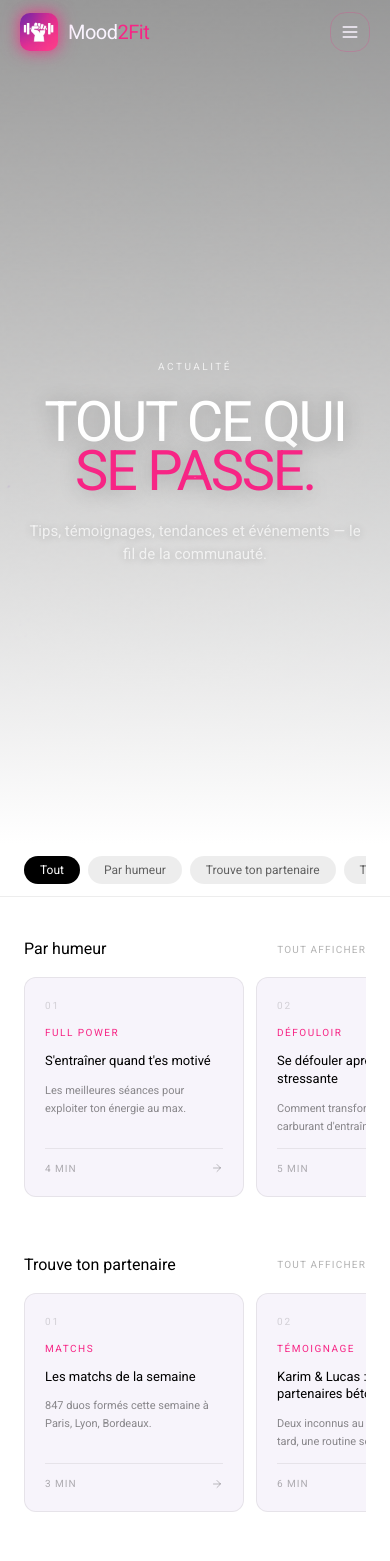
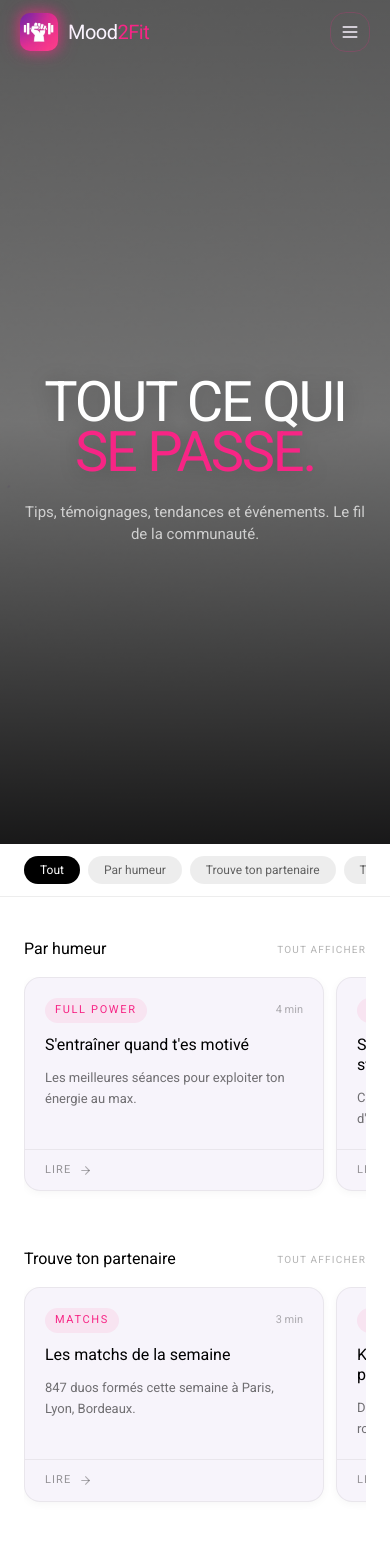
Before and after one commit to AlfaGyattt/Vercel, a Next.js app: page /actualite in a window 390 px wide. Shown: the top 1561 px of the page. Built offline with nearby package versions, Linux system fonts and the light colour scheme.

Commit message:
Semaine 3 commit

```diff
--- a/app/actualite/page.tsx
+++ b/app/actualite/page.tsx
@@ -2,7 +2,7 @@
 
 import { useState, useRef } from "react";
 import Link from "next/link";
-import { motion, AnimatePresence } from "framer-motion";
+import { motion, AnimatePresence, useScroll, useTransform } from "framer-motion";
 import { useForm } from "react-hook-form";
 import { zodResolver } from "@hookform/resolvers/zod";
 import { z } from "zod";
@@ -10,14 +10,13 @@ import { CheckCircle, Loader2, Bell, ChevronRight, ChevronLeft, ArrowRight } fro
 import Navbar from "@/components/Navbar";
 import Footer from "@/components/Footer";
 
-// ─── DONNÉES ─────────────────────────────────────────────────
 const categories = [
-  { id: "humeur",     label: "Par humeur",             color: "#f72585" },
-  { id: "partenaire", label: "Trouve ton partenaire",  color: "#f72585" },
-  { id: "tendances",  label: "Tendances sport",        color: "#f72585" },
-  { id: "conseils",   label: "Conseils & bien-être",   color: "#f72585" },
-  { id: "evenements", label: "Événements",             color: "#f72585" },
-  { id: "stories",    label: "Success stories",        color: "#f72585" },
+  { id: "humeur",     label: "Par humeur" },
+  { id: "partenaire", label: "Trouve ton partenaire" },
+  { id: "tendances",  label: "Tendances sport" },
+  { id: "conseils",   label: "Conseils & bien-être" },
+  { id: "evenements", label: "Événements" },
+  { id: "stories",    label: "Success stories" },
 ];
 
 const rows: Record<string, { id: string; title: string; tag: string; desc: string; read: string }[]> = {
@@ -25,7 +24,7 @@ const rows: Record<string, { id: string; title: string; tag: string; desc: strin
     { id: "h1", title: "S'entraîner quand t'es motivé", tag: "Full Power", desc: "Les meilleures séances pour exploiter ton énergie au max.", read: "4 min" },
     { id: "h2", title: "Se défouler après une journée stressante", tag: "Défouloir", desc: "Comment transformer le stress en carburant d'entraînement.", read: "5 min" },
     { id: "h3", title: "Sport chill & détente", tag: "Mode Zen", desc: "Yoga, stretching, marche active. Le sport peut aussi être doux.", read: "3 min" },
-    { id: "h4", title: "Boost d'énergie express", tag: "5 min chrono", desc: "Quand t'as 10 minutes et zéro motivation — le plan B.", read: "3 min" },
+    { id: "h4", title: "Boost d'énergie express", tag: "5 min chrono", desc: "Quand t'as 10 minutes et zéro motivation, le plan B.", read: "3 min" },
     { id: "h5", title: "Séance de récup active", tag: "Récupération", desc: "Après une semaine intense, comment s'entraîner sans s'épuiser.", read: "4 min" },
     { id: "h6", title: "Motivation à zéro ? Ce que font les pros", tag: "Mental", desc: "Discipline, rituels, environnement. Les vraies clés de la régularité.", read: "6 min" },
   ],
@@ -46,11 +45,11 @@ const rows: Record<string, { id: string; title: string; tag: string; desc: strin
     { id: "t6", title: "Le sleep training, nouvelle obsession des sportifs", tag: "Tendance", desc: "Optimiser son sommeil pour performer. La science et les pratiques.", read: "5 min" },
   ],
   conseils: [
-    { id: "c1", title: "Manger avant la séance : ce que dit la science", tag: "Nutrition", desc: "Timing, quantité, type d'aliments. Le guide factuel sans bullshit.", read: "5 min" },
-    { id: "c2", title: "Récupération : les 3 erreurs que tout le monde fait", tag: "Récup", desc: "Sommeil, hydratation, étirements — ce qu'on fait tous mal.", read: "6 min" },
+    { id: "c1", title: "Manger avant la séance : ce que dit la science", tag: "Nutrition", desc: "Timing, quantité, type d'aliments. Le guide factuel.", read: "5 min" },
+    { id: "c2", title: "Récupération : les 3 erreurs que tout le monde fait", tag: "Récup", desc: "Sommeil, hydratation, étirements. Ce qu'on fait tous mal.", read: "6 min" },
     { id: "c3", title: "Rester motivé même les jours sans", tag: "Mental", desc: "Discipline vs motivation. Ce que les athlètes font différemment.", read: "5 min" },
     { id: "c4", title: "Le sommeil, premier facteur de performance", tag: "Santé", desc: "7h vs 9h. Ce que les données disent sur le sport et le repos.", read: "4 min" },
-    { id: "c5", title: "Créatine, whey, caféine — ce qui marche vraiment", tag: "Supps", desc: "Sans marketing. Sans influenceurs. Juste les études.", read: "7 min" },
+    { id: "c5", title: "Créatine, whey, caféine : ce qui marche vraiment", tag: "Supps", desc: "Sans marketing. Sans influenceurs. Juste les études.", read: "7 min" },
     { id: "c6", title: "Pourquoi tu stagnes et comment en sortir", tag: "Progression", desc: "Plateau de progression : causes, solutions, méthodes prouvées.", read: "6 min" },
   ],
   evenements: [
@@ -71,7 +70,6 @@ const rows: Record<string, { id: string; title: string; tag: string; desc: strin
   ],
 };
 
-// ─── NEWSLETTER ───────────────────────────────────────────────
 const schema = z.object({ email: z.string().email("Email invalide") });
 type FormData = z.infer<typeof schema>;
 
@@ -79,30 +77,23 @@ function NewsletterBanner() {
   const [submitted, setSubmitted] = useState(false);
   const { register, handleSubmit, formState: { errors, isSubmitting } } = useForm<FormData>({ resolver: zodResolver(schema) });
   const onSubmit = async (_: FormData) => { await new Promise(r => setTimeout(r, 800)); setSubmitted(true); };
-
   return (
-    <div className="mt-20 rounded-2xl p-8 md:p-12 flex flex-col md:flex-row md:items-center gap-8"
-      style={{ background: "#f72585" }}>
+    <div className="mt-20 rounded-2xl p-8 md:p-12 flex flex-col md:flex-row md:items-center gap-8" style={{ background: "#f72585" }}>
       <div className="flex flex-col gap-3 flex-1">
-        <h2 className="font-roboto font-900 uppercase text-white leading-[0.9] tracking-[-0.03em]"
-          style={{ fontSize: "clamp(28px, 4vw, 52px)" }}>
+        <h2 className="font-roboto font-900 uppercase text-white leading-[0.9] tracking-[-0.03em]" style={{ fontSize: "clamp(28px, 4vw, 52px)" }}>
           Dans la boucle avant tout le monde.
         </h2>
-        <p className="font-roboto font-400 text-white/70 text-sm max-w-md">
-          Chaque semaine, l'essentiel de la communauté Mood2Fit. Zéro bruit.
-        </p>
+        <p className="font-roboto font-400 text-white/70 text-sm max-w-md">Chaque semaine, l'essentiel de la communauté Mood2Fit. Zéro bruit.</p>
       </div>
       <div className="flex-shrink-0 w-full md:w-[380px]">
         <AnimatePresence mode="wait">
           {submitted ? (
-            <motion.div key="ok" initial={{ opacity: 0 }} animate={{ opacity: 1 }}
-              className="flex items-center gap-3 text-white">
+            <motion.div key="ok" initial={{ opacity: 0 }} animate={{ opacity: 1 }} className="flex items-center gap-3 text-white">
               <CheckCircle size={22} />
               <span className="font-roboto font-700 text-sm">Tu es dans la boucle !</span>
             </motion.div>
           ) : (
-            <motion.form key="form" onSubmit={handleSubmit(onSubmit)}
-              className="flex gap-3" noValidate>
+            <motion.form key="form" onSubmit={handleSubmit(onSubmit)} className="flex gap-3" noValidate>
               <input type="email" placeholder="ton@email.com"
                 className="flex-1 px-5 py-3.5 rounded-full font-roboto font-400 text-black placeholder-black/35 focus:outline-none text-sm bg-white"
                 {...register("email")} />
@@ -120,56 +111,40 @@ function NewsletterBanner() {
   );
 }
 
-// ─── CARD ─────────────────────────────────────────────────────
 function Card({ item, index }: { item: typeof rows["humeur"][0]; index: number }) {
   return (
-    <motion.article
-      initial={{ opacity: 0, y: 16 }}
-      whileInView={{ opacity: 1, y: 0 }}
-      viewport={{ once: true, margin: "-40px" }}
-      transition={{ duration: 0.45, delay: index * 0.04 }}
-      className="flex-shrink-0 w-[220px] md:w-[240px] flex flex-col gap-3 p-5 rounded-xl cursor-pointer group/card transition-all duration-200"
-      style={{ background: "#f7f4fb", border: "1px solid rgba(0,0,0,0.07)" }}
-      whileHover={{ backgroundColor: "#f0edf8", y: -4, borderColor: "rgba(247,37,133,0.4)" }}
+    <article
+      className="flex-shrink-0 w-[300px] md:w-[320px] flex flex-col cursor-pointer group/card overflow-hidden rounded-2xl"
+      style={{ background: "#f7f4fb", border: "1px solid rgba(0,0,0,0.06)", boxShadow: "0 2px 8px rgba(0,0,0,0.04)" }}
     >
-      {/* Numéro discret */}
-      <span className="font-roboto font-900 text-[10px] tracking-[0.2em] text-black/15">
-        {String(index + 1).padStart(2, "0")}
-      </span>
-
-      {/* Tag */}
-      <span className="font-roboto font-700 text-[10px] tracking-[0.15em] uppercase text-[#f72585]">
-        {item.tag}
-      </span>
-
-      {/* Titre */}
-      <h3 className="font-roboto font-700 text-black leading-snug group-hover/card:text-[#f72585] transition-colors duration-200"
-        style={{ fontSize: "13px" }}>
-        {item.title}
-      </h3>
-
-      {/* Desc */}
-      <p className="font-roboto font-400 text-black/45 text-[11px] leading-relaxed flex-1">
-        {item.desc}
-      </p>
-
-      {/* Footer */}
-      <div className="flex items-center justify-between pt-3"
-        style={{ borderTop: "1px solid rgba(0,0,0,0.07)" }}>
-        <span className="font-roboto text-[10px] text-black/30 uppercase tracking-[0.1em]">{item.read}</span>
-        <ArrowRight size={12} className="text-black/25 group-hover/card:text-[#f72585] group-hover/card:translate-x-1 transition-all duration-200" />
+      <div className="flex items-center justify-between px-5 pt-5 pb-3">
+        <span className="font-roboto font-700 text-[11px] tracking-[0.15em] uppercase px-2.5 py-1 rounded-full"
+          style={{ background: "rgba(247,37,133,0.08)", color: "#f72585" }}>
+          {item.tag}
+        </span>
+        <span className="font-roboto text-[11px] text-black/30 font-500">{item.read}</span>
       </div>
-    </motion.article>
+      <div className="px-5 pb-3">
+        <h3 className="font-roboto font-700 text-black leading-tight group-hover/card:text-[#f72585] transition-colors duration-200" style={{ fontSize: "16px" }}>
+          {item.title}
+        </h3>
+      </div>
+      <div className="px-5 pb-5 flex-1">
+        <p className="font-roboto font-400 text-black/55 leading-relaxed" style={{ fontSize: "13px" }}>{item.desc}</p>
+      </div>
+      <div className="flex items-center gap-2 px-5 py-3 group-hover/card:bg-[#f72585] transition-colors duration-200" style={{ borderTop: "1px solid rgba(0,0,0,0.06)" }}>
+        <span className="font-roboto font-700 text-[11px] uppercase tracking-[0.1em] text-black/40 group-hover/card:text-white transition-colors duration-200">Lire</span>
+        <ArrowRight size={13} className="text-black/30 group-hover/card:text-white group-hover/card:translate-x-1 transition-all duration-200" />
+      </div>
+    </article>
   );
 }
 
-// ─── ROW ──────────────────────────────────────────────────────
 function ContentRow({ catId }: { catId: string }) {
   const items = rows[catId] || [];
   const scrollRef = useRef<HTMLDivElement>(null);
   const scroll = (dir: "left" | "right") =>
-    scrollRef.current?.scrollBy({ left: dir === "right" ? 280 : -280, behavior: "smooth" });
-
+    scrollRef.current?.scrollBy({ left: dir === "right" ? 340 : -340, behavior: "smooth" });
   return (
     <div className="relative group/row">
       <button onClick={() => scroll("left")} aria-label="Gauche"
@@ -177,11 +152,9 @@ function ContentRow({ catId }: { catId: string }) {
         style={{ background: "#fff", border: "1px solid rgba(0,0,0,0.12)", boxShadow: "0 2px 12px rgba(0,0,0,0.08)" }}>
         <ChevronLeft size={16} className="text-black" />
       </button>
-
       <div ref={scrollRef} className="flex gap-3 overflow-x-auto pb-2" style={{ scrollbarWidth: "none" }}>
         {items.map((item, i) => <Card key={item.id} item={item} index={i} />)}
       </div>
-
       <button onClick={() => scroll("right")} aria-label="Droite"
         className="absolute right-0 top-1/2 -translate-y-1/2 translate-x-4 z-20 w-9 h-9 rounded-full flex items-center justify-center opacity-0 group-hover/row:opacity-100 transition-all duration-200 hover:scale-110"
         style={{ background: "#fff", border: "1px solid rgba(0,0,0,0.12)", boxShadow: "0 2px 12px rgba(0,0,0,0.08)" }}>
@@ -191,71 +164,55 @@ function ContentRow({ catId }: { catId: string }) {
   );
 }
 
-// ─── PAGE ─────────────────────────────────────────────────────
+// ─── HERO avec scroll darkness ────────────────────────────────
+function HeroSection() {
+  const ref = useRef<HTMLDivElement>(null);
+  const { scrollYProgress } = useScroll({ target: ref, offset: ["start start", "end start"] });
+  const darkness = useTransform(scrollYProgress, [0, 1], ["rgba(0,0,0,0)", "rgba(0,0,0,0.8)"]);
+  const textY = useTransform(scrollYProgress, [0, 1], ["0px", "-80px"]);
+  const textOpacity = useTransform(scrollYProgress, [0, 0.55], [1, 0]);
+
+  return (
+    <section ref={ref} className="relative min-h-screen flex items-center justify-center overflow-hidden">
+      <div className="absolute inset-0 z-0">
+        <img src="/fonds.png" alt="" aria-hidden="true" className="w-full h-full object-cover" />
+        <div className="absolute inset-0" style={{ background: "linear-gradient(to bottom, rgba(0,0,0,0.65) 0%, rgba(0,0,0,0.55) 50%, rgba(0,0,0,0.9) 100%)" }} />
+        {/* Overlay qui s'assombrit au scroll */}
+        <motion.div className="absolute inset-0" style={{ background: darkness }} />
+      </div>
+      <motion.div
+        initial={{ opacity: 0, y: 40 }}
+        animate={{ opacity: 1, y: 0 }}
+        transition={{ duration: 0.9, ease: [0.16, 1, 0.3, 1] }}
+        style={{ y: textY, opacity: textOpacity }}
+        className="relative z-10 flex flex-col items-center text-center gap-6 px-6 max-w-4xl mx-auto pt-20"
+      >
+        <h1 className="font-roboto font-900 uppercase leading-[0.88] tracking-[-0.04em] text-white"
+          style={{ fontSize: "clamp(56px, 10vw, 130px)", textShadow: "0 2px 20px rgba(0,0,0,0.25)" }}>
+          Tout ce qui<br />
+          <span style={{ color: "#f72585" }}>se passe.</span>
+        </h1>
+        <p className="font-roboto font-400 max-w-lg" style={{ fontSize: "clamp(15px, 1.5vw, 18px)", color: "rgba(255,255,255,0.7)" }}>
+          Tips, témoignages, tendances et événements. Le fil de la communauté.
+        </p>
+      </motion.div>
+    </section>
+  );
+}
+
 export default function ActualitePage() {
   const [activeFilter, setActiveFilter] = useState<string | null>(null);
-
-  const visibleCategories = activeFilter
-    ? categories.filter(c => c.id === activeFilter)
-    : categories;
+  const visibleCategories = activeFilter ? categories.filter(c => c.id === activeFilter) : categories;
 
   return (
     <>
       <Navbar />
       <main style={{ background: "#fff", minHeight: "100vh" }}>
 
-        {/* HERO — plein écran avec fond fonds.png */}
-        <section className="relative min-h-screen flex items-center justify-center overflow-hidden">
-          {/* Image de fond */}
-          <div className="absolute inset-0 z-0">
-            <img src="/fonds.png" alt="" aria-hidden="true"
-              className="w-full h-full object-cover" />
-            <div className="absolute inset-0"
-              style={{ background: "linear-gradient(to bottom, rgba(0,0,0,0.4) 0%, rgba(0,0,0,0.2) 50%, rgba(255,255,255,1) 100%)" }} />
-          </div>
+        <HeroSection />
 
-          {/* Contenu centré */}
-          <motion.div
-            initial={{ opacity: 0, y: 40 }}
-            animate={{ opacity: 1, y: 0 }}
-            transition={{ duration: 0.9, ease: [0.16, 1, 0.3, 1] }}
-            className="relative z-10 flex flex-col items-center text-center gap-6 px-6 max-w-4xl mx-auto pt-20"
-          >
-            <motion.span
-              initial={{ opacity: 0, y: 20 }}
-              animate={{ opacity: 1, y: 0 }}
-              transition={{ duration: 0.7 }}
-              className="font-roboto font-700 text-[10px] tracking-[0.25em] uppercase"
-              style={{ color: "rgba(255,255,255,0.75)" }}
-            >
-              Actualité
-            </motion.span>
-            <h1 className="font-roboto font-900 uppercase leading-[0.88] tracking-[-0.04em] text-white"
-              style={{ fontSize: "clamp(56px, 10vw, 130px)", textShadow: "0 2px 20px rgba(0,0,0,0.25)" }}>
-              Tout ce qui<br />
-              <span style={{ color: "#f72585" }}>se passe.</span>
-            </h1>
-            <p className="font-roboto font-400 max-w-lg"
-              style={{ fontSize: "clamp(15px, 1.5vw, 18px)", color: "rgba(255,255,255,0.7)", textShadow: "0 1px 8px rgba(0,0,0,0.2)" }}>
-              Tips, témoignages, tendances et événements — le fil de la communauté.
-            </p>
-
-            {/* Scroll hint */}
-            <motion.div
-              initial={{ opacity: 0 }} animate={{ opacity: 1 }} transition={{ delay: 1 }}
-              className="absolute bottom-10 left-1/2 -translate-x-1/2 flex flex-col items-center gap-2"
-              aria-hidden="true"
-            >
-              <motion.div className="w-px h-12"
-                style={{ background: "linear-gradient(to bottom, rgba(255,255,255,0.6), transparent)" }}
-                animate={{ scaleY: [0, 1, 0], originY: 0 }}
-                transition={{ duration: 1.6, repeat: Infinity }} />
-            </motion.div>
-          </motion.div>
-        </section>
-
-        {/* FILTRES STICKY — style Spotify exact */}
-        <div className="sticky top-16 z-30 px-6 md:px-16 py-3"
+        {/* FILTRES STICKY */}
+        <div className="relative px-6 md:px-16 py-3"
           style={{ background: "rgba(255,255,255,0.95)", backdropFilter: "blur(24px)", borderBottom: "1px solid rgba(0,0,0,0.07)" }}>
           <div className="max-w-7xl mx-auto flex items-center gap-2 overflow-x-auto" style={{ scrollbarWidth: "none" }}>
             <button onClick={() => setActiveFilter(null)}
@@ -267,17 +224,14 @@ export default function ActualitePage() {
               <button key={cat.id}
                 onClick={() => setActiveFilter(activeFilter === cat.id ? null : cat.id)}
                 className="flex-shrink-0 px-4 py-1.5 rounded-full font-roboto font-700 text-xs transition-all duration-200 whitespace-nowrap"
-                style={{
-                  background: activeFilter === cat.id ? "#f72585" : "rgba(0,0,0,0.07)",
-                  color: activeFilter === cat.id ? "#fff" : "rgba(0,0,0,0.6)",
-                }}>
+                style={{ background: activeFilter === cat.id ? "#f72585" : "rgba(0,0,0,0.07)", color: activeFilter === cat.id ? "#fff" : "rgba(0,0,0,0.6)" }}>
                 {cat.label}
               </button>
             ))}
           </div>
         </div>
 
-        {/* CONTENU — toutes les rows sur le même fond sombre, titres petits comme Spotify */}
+        {/* CONTENU */}
         <div className="px-6 md:px-16 max-w-7xl mx-auto py-10 flex flex-col gap-12">
           {visibleCategories.map((cat, i) => (
             <motion.section key={cat.id}
@@ -285,28 +239,20 @@ export default function ActualitePage() {
               whileInView={{ opacity: 1, y: 0 }}
               viewport={{ once: true, margin: "-60px" }}
               transition={{ duration: 0.6, delay: i * 0.04 }}>
-
-              {/* Header Spotify — titre petit + "Tout afficher" */}
               <div className="flex items-center justify-between mb-4">
-                <h2 className="font-roboto font-700 text-black hover:underline cursor-pointer"
-                  style={{ fontSize: "16px" }}>
+                <h2 className="font-roboto font-700 text-black hover:underline cursor-pointer" style={{ fontSize: "16px" }}>
                   {cat.label}
                 </h2>
-                <Link href="#"
-                  className="font-roboto font-700 text-[10px] tracking-[0.12em] uppercase text-black/30 hover:text-black transition-colors duration-200">
+                <Link href="#" className="font-roboto font-700 text-[10px] tracking-[0.12em] uppercase text-black/30 hover:text-black transition-colors duration-200">
                   Tout afficher
                 </Link>
               </div>
-
               <ContentRow catId={cat.id} />
             </motion.section>
           ))}
-
-          {/* NEWSLETTER intégrée en bas — comme une row Spotify */}
           <NewsletterBanner />
         </div>
 
-        {/* Espace footer */}
         <div className="h-16" />
       </main>
       <Footer />
--- a/app/communaute/page.tsx
+++ b/app/communaute/page.tsx
@@ -12,7 +12,7 @@ const feedPosts = [
     id: "p1",
     user: { name: "Karim B.", city: "Paris 19e", initials: "KB", color: "#f72585" },
     time: "il y a 2h", sport: "Street Workout",
-    content: "Séance de dips + tractions au parc des Buttes-Chaumont. On était 4 ce matin grâce à Mood2Fit — ambiance de folie.",
+    content: "Séance de dips + tractions au parc des Buttes-Chaumont. On était 4 ce matin grâce à Mood2Fit. Ambiance de folie.",
     likes: 47, comments: 12,
   },
   {
@@ -33,7 +33,7 @@ const feedPosts = [
     id: "p4",
     user: { name: "Sofia R.", city: "Paris 15e", initials: "SR", color: "#06d6a0" },
     time: "il y a 2j", sport: "HIIT",
-    content: "Premier cours HIIT en groupe trouvé sur Mood2Fit. J'avais peur de pas être au niveau — tout le monde était bienveillant. Je reviens vendredi.",
+    content: "Premier cours HIIT en groupe trouvé sur Mood2Fit. J'avais peur de ne pas être au niveau. Tout le monde était bienveillant. Je reviens vendredi.",
     likes: 62, comments: 18,
   },
 ];
@@ -83,8 +83,8 @@ function PostCard({ post }: { post: typeof feedPosts[0] }) {
       whileInView={{ opacity: 1, y: 0 }}
       viewport={{ once: true, margin: "-60px" }}
       transition={{ duration: 0.7, ease: [0.16, 1, 0.3, 1] }}
-      className="flex flex-col gap-4 p-6 bg-white"
-      style={{ borderBottom: "1px solid rgba(0,0,0,0.06)" }}
+      className="flex flex-col gap-4 p-6 rounded-2xl bg-white"
+      style={{ border: "1px solid rgba(0,0,0,0.08)", boxShadow: "0 2px 12px rgba(0,0,0,0.04)" }}
     >
       <div className="flex items-center gap-3">
         <div className="w-10 h-10 rounded-full flex items-center justify-center text-sm font-roboto font-700 text-white flex-shrink-0"
@@ -144,9 +144,6 @@ export default function CommunautePage() {
             transition={{ duration: 0.9, ease: [0.16, 1, 0.3, 1] }}
             className="relative z-10 flex flex-col items-center text-center gap-6 px-6 max-w-4xl mx-auto pt-20"
           >
-            <span className="font-roboto font-700 text-[10px] tracking-[0.25em] uppercase" style={{ color: "rgba(255,255,255,0.7)" }}>
-              Communauté
-            </span>
             <h1 className="font-roboto font-900 uppercase leading-[0.88] tracking-[-0.04em] text-white"
               style={{ fontSize: "clamp(56px, 10vw, 130px)", textShadow: "0 2px 20px rgba(0,0,0,0.25)" }}>
               Seul on va plus vite.<br />
@@ -154,15 +151,9 @@ export default function CommunautePage() {
             </h1>
             <p className="font-roboto font-400 max-w-lg text-center"
               style={{ fontSize: "clamp(15px, 1.5vw, 18px)", color: "rgba(255,255,255,0.7)" }}>
-              Mood2Fit c'est avant tout une communauté de gens qui se soutiennent. Le sport, c'est le prétexte.
+              Mood2Fit est avant tout une communauté de gens qui se soutiennent. Le sport en est le prétexte.
             </p>
-            <motion.div initial={{ opacity: 0 }} animate={{ opacity: 1 }} transition={{ delay: 1 }}
-              className="absolute bottom-10 left-1/2 -translate-x-1/2" aria-hidden="true">
-              <motion.div className="w-px h-12 mx-auto"
-                style={{ background: "linear-gradient(to bottom, rgba(255,255,255,0.6), transparent)" }}
-                animate={{ scaleY: [0, 1, 0], originY: 0 }}
-                transition={{ duration: 1.6, repeat: Infinity }} />
-            </motion.div>
+
           </motion.div>
         </section>
 
@@ -200,13 +191,10 @@ export default function CommunautePage() {
                 Ce qui se passe<br />
                 <span style={{ color: "#f72585" }}>dans la commu.</span>
               </motion.h2>
-              <span className="font-roboto font-700 text-xs tracking-[0.15em] uppercase text-black/30 hidden md:block">
-                4 posts récents
-              </span>
             </div>
 
-            {/* Posts en liste */}
-            <div style={{ border: "1px solid rgba(0,0,0,0.08)", borderRadius: "20px", overflow: "hidden" }}>
+            {/* Posts en grille 2 colonnes */}
+            <div className="grid md:grid-cols-2 gap-5">
               {feedPosts.map((post) => (
                 <PostCard key={post.id} post={post} />
               ))}
@@ -240,8 +228,8 @@ export default function CommunautePage() {
                   <span className="font-roboto font-900 text-2xl flex-shrink-0 md:w-14" style={{ color: t.color }}>
                     0{i + 1}
                   </span>
-                  <p className="font-roboto font-700 leading-tight tracking-[-0.02em] text-white flex-1"
-                    style={{ fontSize: "clamp(20px, 3vw, 38px)" }}>
+                  <p className="font-roboto font-400 leading-relaxed text-white/85 flex-1 italic"
+                    style={{ fontSize: "clamp(16px, 2vw, 22px)" }}>
                     &ldquo;{t.quote}&rdquo;
                   </p>
                   <div className="flex-shrink-0 md:text-right flex md:flex-col gap-4 md:gap-1 items-center md:items-end">
--- a/data/content.ts
+++ b/data/content.ts
@@ -23,9 +23,9 @@ export const navContent: NavContent = {
   links: [
     { label: "Fonctionnalités", href: "/fonctionnalites" },
     { label: "Communauté", href: "/communaute" },
-    { label: "Actualité", href: "/actualite" },
+    { label: "Actualités", href: "/actualite" },
     { label: "Contact", href: "/contact" },
-    { label: "A propos", href: "/apropos" },
+    { label: "À propos", href: "/apropos" },
 
   ],
   ctaLabel: "Télécharger",
```
Also changed, not shown: app/apropos/page.tsx (+19 -28 lines), app/contact/page.tsx (+4 -13 lines), app/fonctionnalites/page.tsx (+8 -17 lines).
